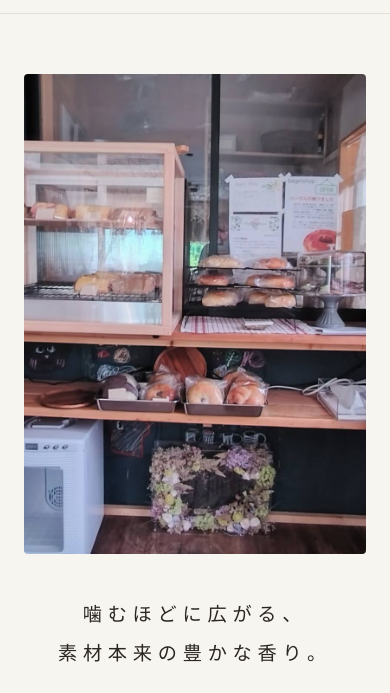
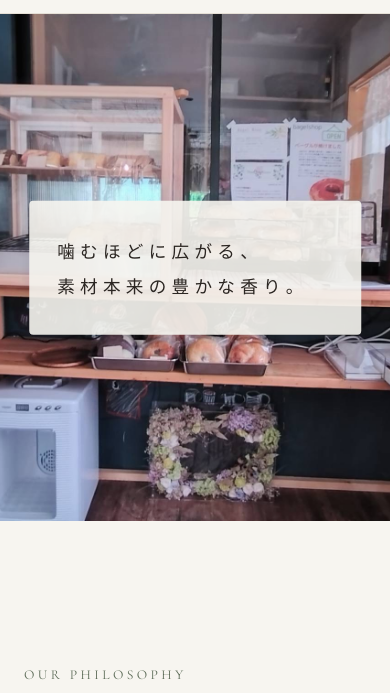
Before and after one commit to yamashita0902/mainichi-bagel, a plain HTML site: page index.html in a window 390 px wide. Shown: the part 81-774 px from the top of the page. Drawn offline with nearby package versions, Linux system fonts and the light colour scheme.

Commit message:
Add files via upload

```diff
--- a/css/style.css
+++ b/css/style.css
@@ -687,21 +687,57 @@ section[id] {
     font-size: 0.85rem;
   }
 
-  /* ヒーローセクション */
+/* ▼▼▼ ここから上書き・追記 ▼▼▼ */
+
+  /* ヒーローセクション（画像の上にテキストを重ねるデザインに変更） */
+/* ヒーローセクション（画像の上にテキストを重ねるデザインに変更） */
+  .hero {
+    padding: 0 0 40px; /* スマホでは上の大きな余白をなくす */
+  }
+
   .hero-container {
-    flex-direction: column-reverse;
+    display: block;
+    position: relative;
+    padding: 0;
+  }
+
+  .hero-image-wrap {
+    width: 100%;
+  }
+
+  .hero-image-wrap img {
+    height: 60vh;
+    min-height: 400px;
+    border-radius: 0;
   }
 
   .hero-vertical-text {
     writing-mode: horizontal-tb;
     height: auto;
-    font-size: 1.2rem;
-    text-align: center;
+    font-size: 1.1rem;
+    text-align: left; /* ★ここを center から left に変更 */
+    position: absolute;
+    top: 50%;
+    left: 50%;
+    transform: translate(-50%, -50%);
+    width: 85%;
+    background-color: rgba(247, 245, 240, 0.9);
+    padding: 32px 28px; /* ★左寄せに合わせて、箱の内側の余白を少し広げました */
+    box-shadow: 0 4px 12px rgba(0,0,0,0.08);
+    border-radius: 4px;
+    z-index: 10;
   }
 
-  .hero-image-wrap {
-    width: 100%;
+  /* 「私たちの想い」テキストを左寄せ */
+  .about-text-lead {
+    text-align: left;
   }
+
+  .about-text-lead p {
+    margin-bottom: 24px; /* 左寄せ時は段落の隙間を少し広げると読みやすいです */
+  }
+
+  /* ▲▲▲ ここまで上書き・追記 ▲▲▲ */
 
   /* 2カラムレイアウトを1カラム化 */
   .craft-item,
```
